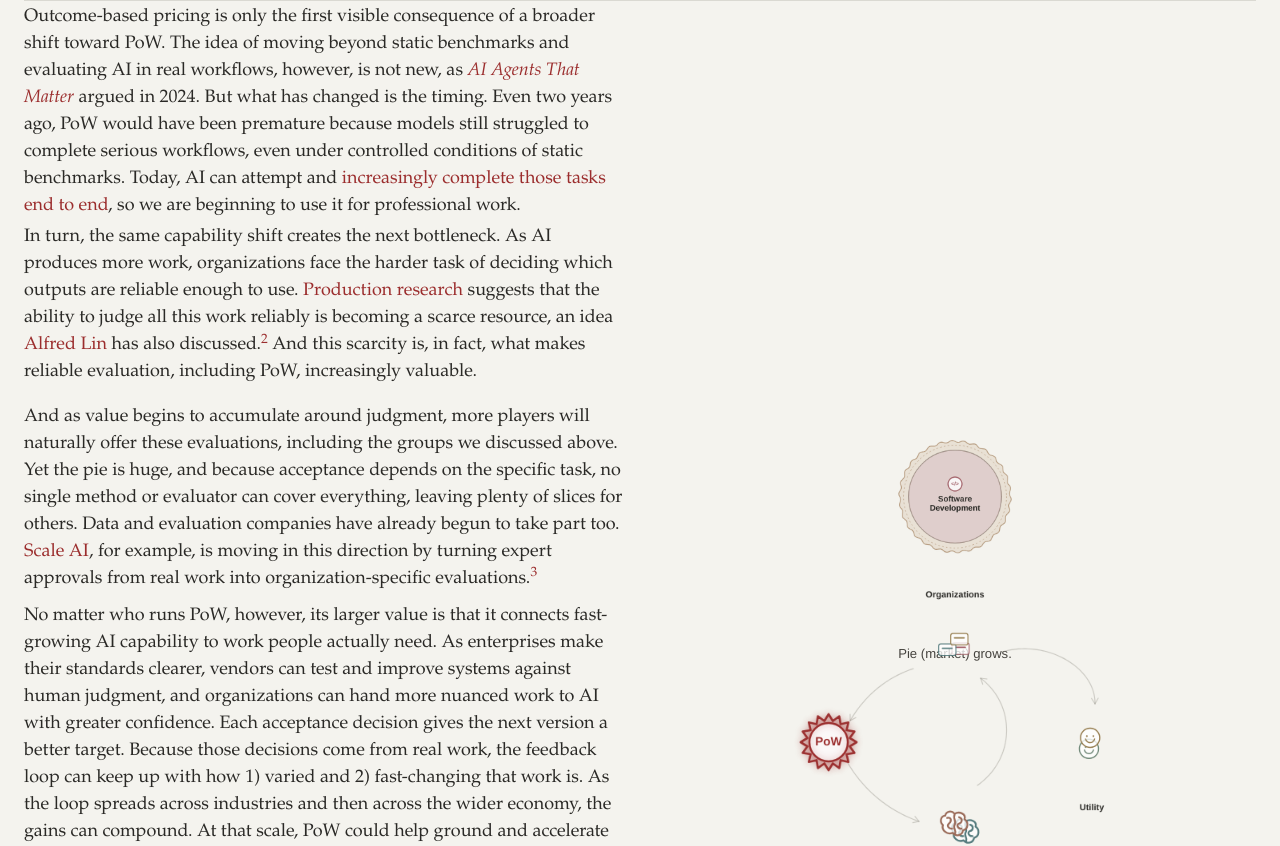
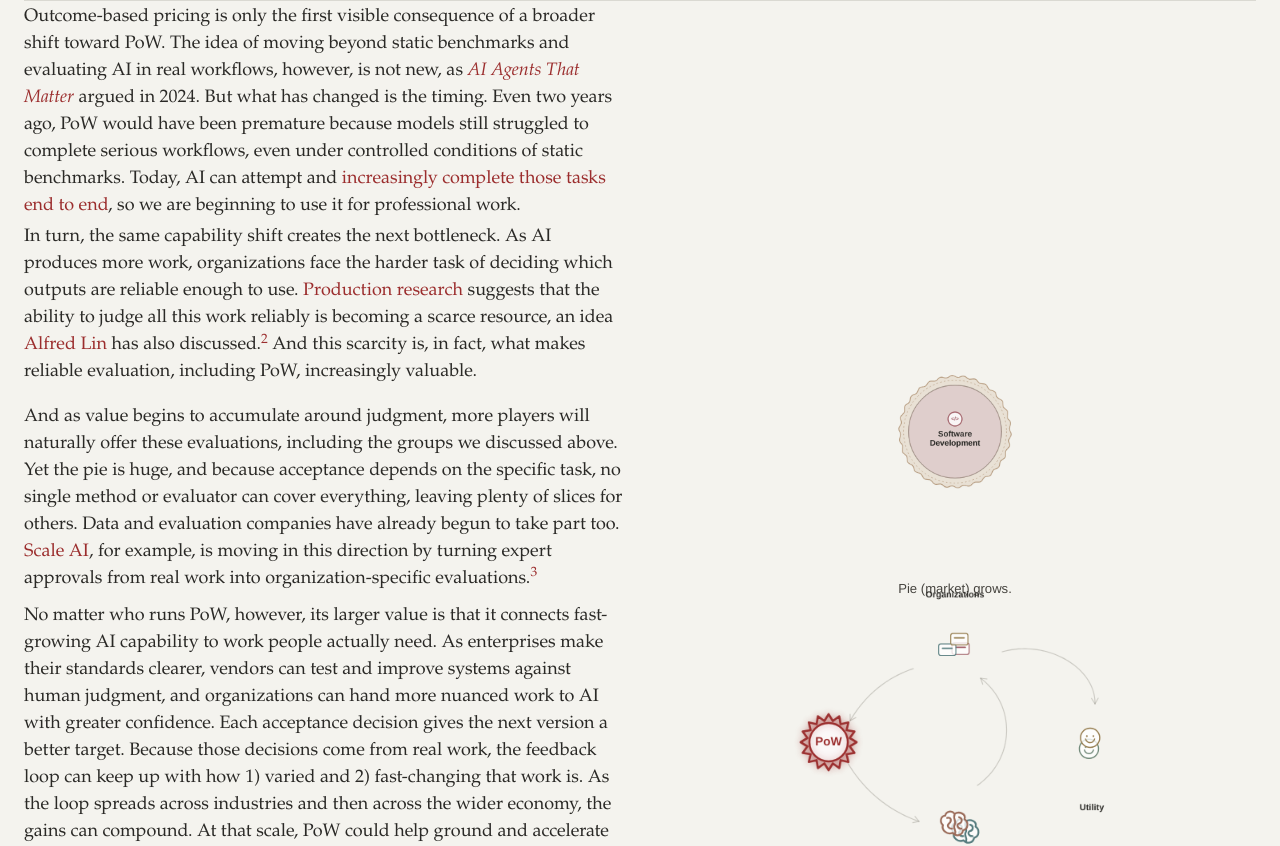
Before and after one commit to amirzeinali/Proof-of-Workflow, a Next.js app: page / in a window 1280 px wide. Shown: the part 4469-5315 px from the top of the page. Built offline with nearby package versions, Linux system fonts and the light colour scheme.

Commit message:
Separate pie and utility figures

```diff
--- a/app/globals.css
+++ b/app/globals.css
@@ -307,12 +307,12 @@ h1 {
 }
 
 .scene-pie .section-inner {
-  min-height: 285px;
+  min-height: 240px;
 }
 
 .scene-pie .section-viz {
   position: absolute !important;
-  top: -35px;
+  top: -100px;
   right: 0;
   width: calc(50% - 14px);
 }
```
